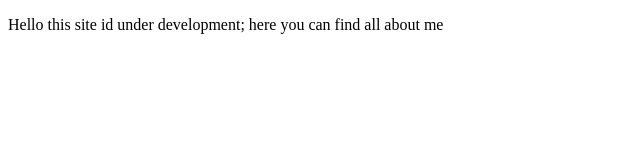
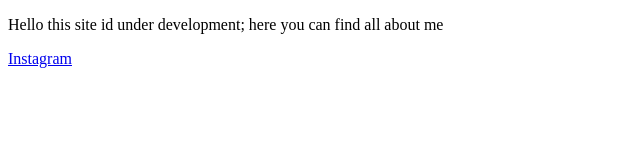
Before and after one commit to iamnishantgaharwar/iamnishantgaharwar.github.io, a plain HTML site: page index.html in a window 1280 px wide. Shown: the full height of the page, 0-640 px from the left. Drawn offline with Linux system fonts and the light colour scheme.

Commit message:
Update index.html

```diff
--- a/index.html
+++ b/index.html
@@ -8,5 +8,6 @@
 </head>
 <body>
     <p>Hello this site id under development; here you can find all about me</p>
+    <a href="http://www.instagram.com/iamnishantgaharwar" target="_blank" rel="noopener noreferrer">Instagram</a>
 </body>
 </html>
```
